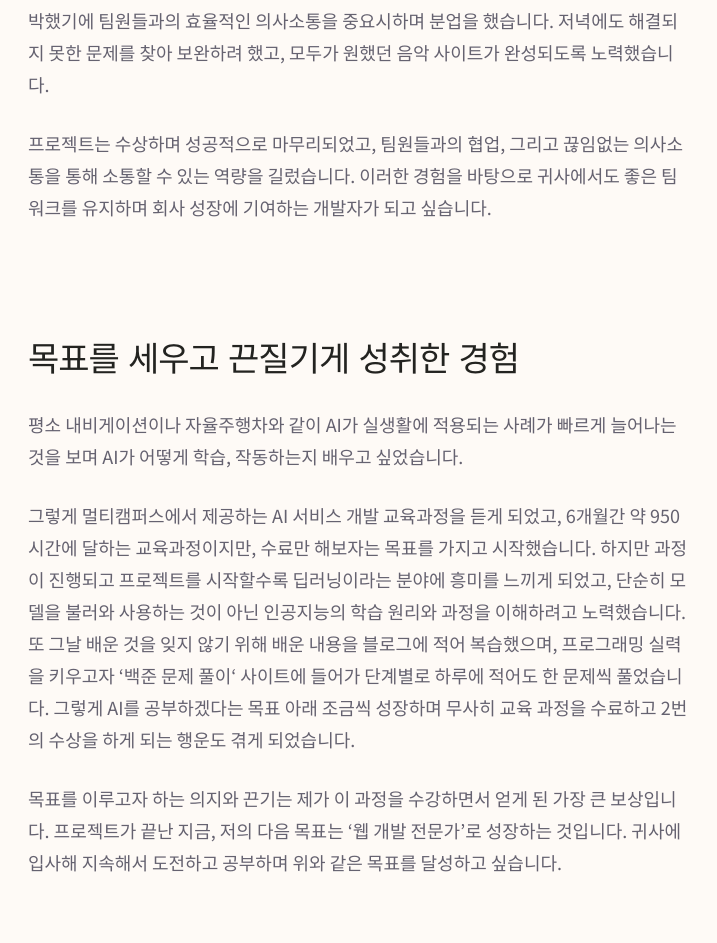
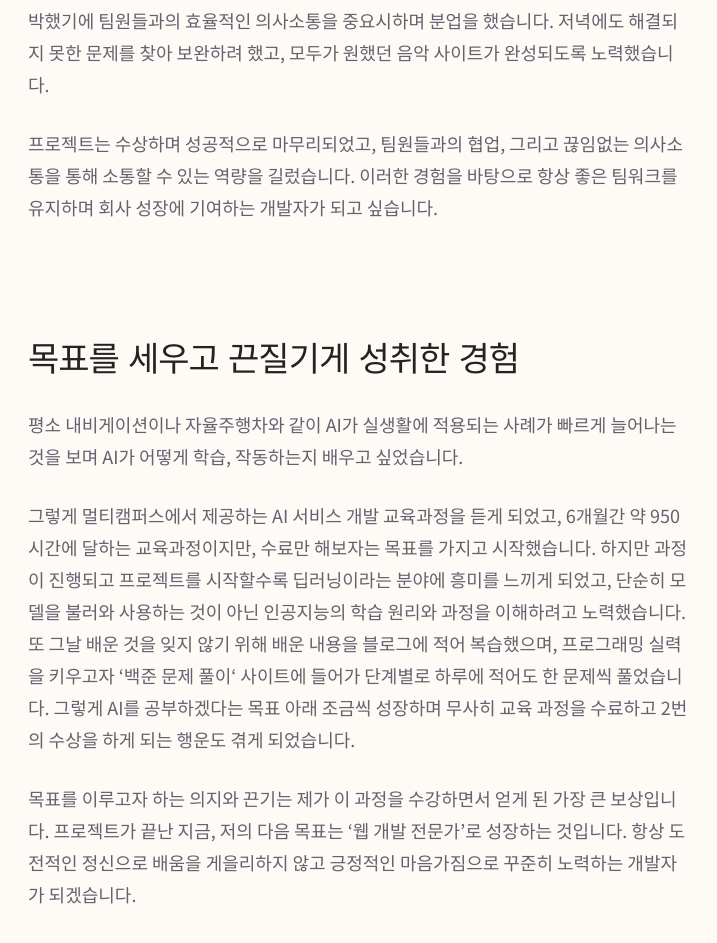
Before and after one commit to ykgod7/portfolio, a plain HTML site: page pr/index.html in a window 1280 px wide. Shown: the part 2903-3846 px from the top of the page, 319-1036 px from the left. Drawn offline with Linux system fonts and the light colour scheme; files whose address does not match are found by name.

Commit message:
CL edited

```diff
--- a/pr/index.html
+++ b/pr/index.html
@@ -236,7 +236,7 @@
       </p>
 
       <p class="korean-content">
-        프로젝트는 수상하며 성공적으로 마무리되었고, 팀원들과의 협업, 그리고 끊임없는 의사소통을 통해 소통할 수 있는 역량을 길렀습니다. 이러한 경험을 바탕으로 귀사에서도 좋은 팀워크를 유지하며 회사 성장에 기여하는 개발자가 되고 싶습니다.
+        프로젝트는 수상하며 성공적으로 마무리되었고, 팀원들과의 협업, 그리고 끊임없는 의사소통을 통해 소통할 수 있는 역량을 길렀습니다. 이러한 경험을 바탕으로 항상 좋은 팀워크를 유지하며 회사 성장에 기여하는 개발자가 되고 싶습니다.
       </p>
 
 
@@ -265,7 +265,7 @@
       </p>
 
       <p class="korean-content">
-        목표를 이루고자 하는 의지와 끈기는 제가 이 과정을 수강하면서 얻게 된 가장 큰 보상입니다. 프로젝트가 끝난 지금, 저의 다음 목표는 ‘웹 개발 전문가’로 성장하는 것입니다. 귀사에 입사해 지속해서 도전하고 공부하며 위와 같은 목표를 달성하고 싶습니다.
+        목표를 이루고자 하는 의지와 끈기는 제가 이 과정을 수강하면서 얻게 된 가장 큰 보상입니다. 프로젝트가 끝난 지금, 저의 다음 목표는 ‘웹 개발 전문가’로 성장하는 것입니다. 항상 도전적인 정신으로 배움을 게을리하지 않고 긍정적인 마음가짐으로 꾸준히 노력하는 개발자가 되겠습니다.
       </p>
     </div>
 
```
